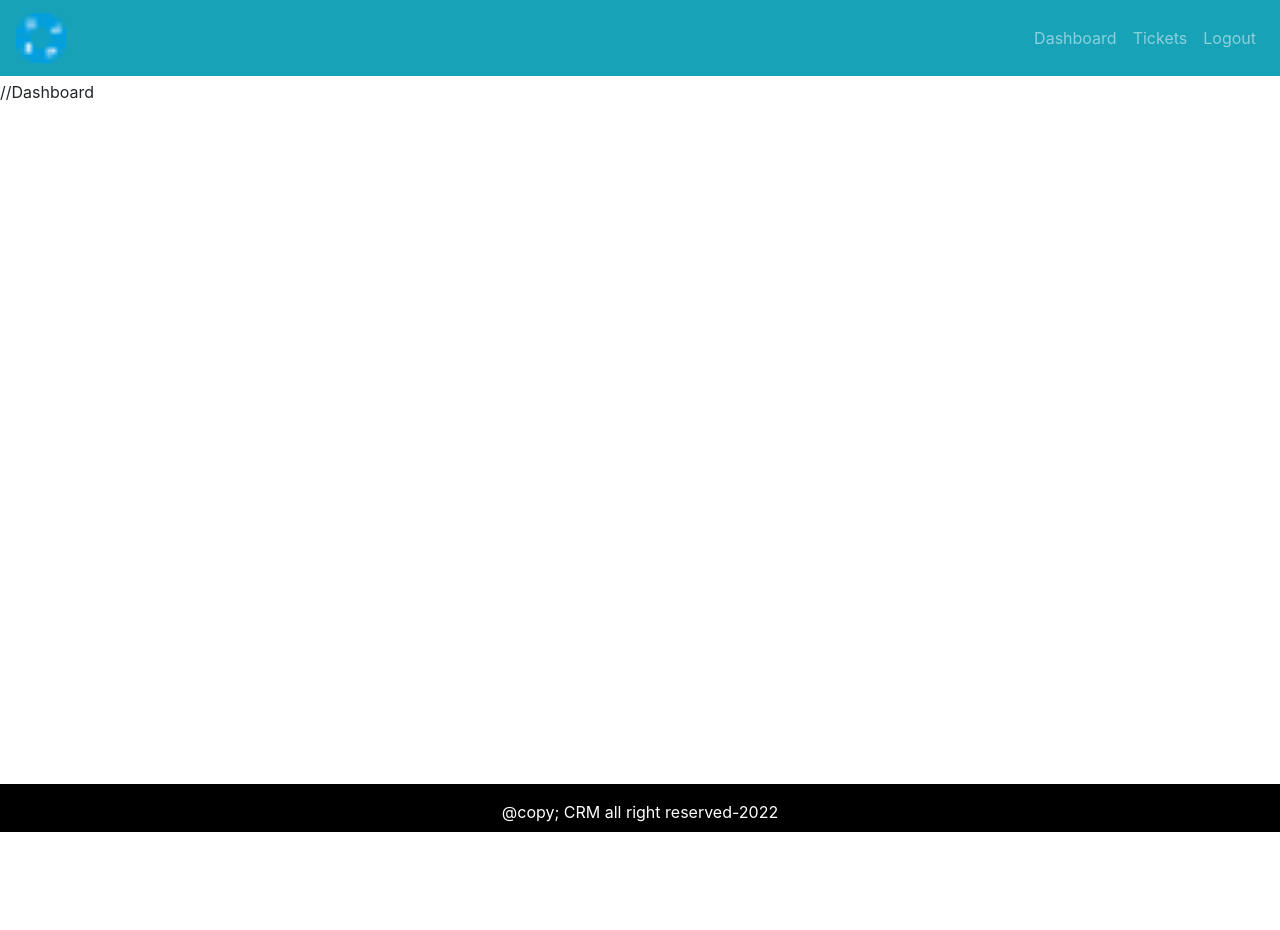
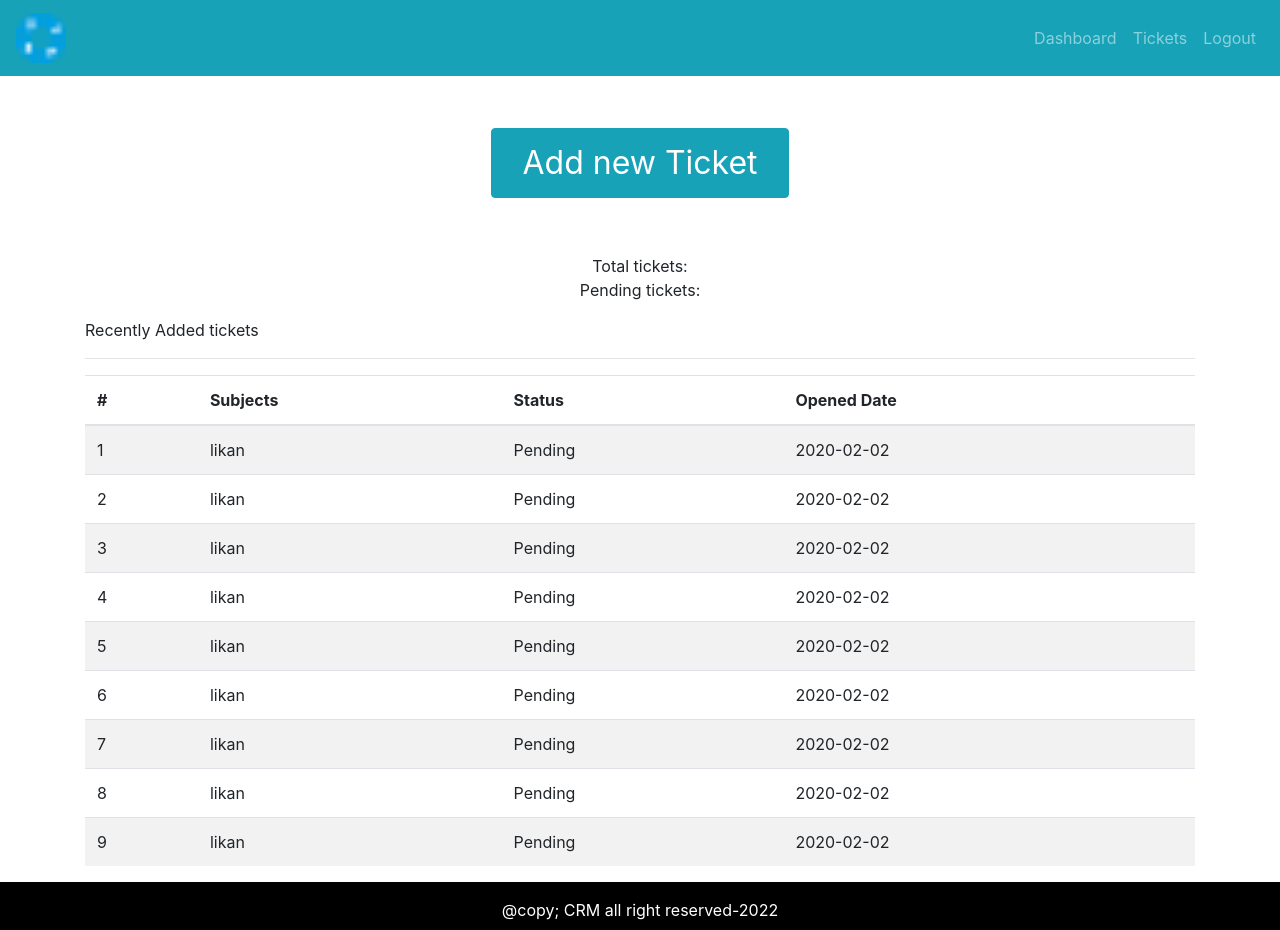
Before and after one commit to Likanstha/crm-frontend, a React (Create React App) app: page / in a window 1280 px wide. Before the commit the page ends 832 px from the top, so only its background shows below. Built offline with nearby package versions, Linux system fonts and the light colour scheme.

Commit message:
dashboard page added

```diff
--- a/src/App.js
+++ b/src/App.js
@@ -1,8 +1,9 @@
 
 import './App.css';
 import { DefaultLayout } from './layout/DefaultLayout';
+import { Entry } from './pages/entry/Entry.page';
+import {Dashboard} from './pages/dashboard/Dashboard.page';
 
-import { Entry } from './pages/entry/Entry.page';
 
 function App() {
   return (
@@ -10,7 +11,7 @@
     <div className='App'>
 
       <DefaultLayout>
-        //Dashboard
+        <Dashboard />
         </DefaultLayout>
       {/* <Entry /> */}
       </div>
--- /dev/null
+++ b/src/assets/data/dummy-tickets.json
@@ -0,0 +1,56 @@
+[
+    {
+        "id":1,
+        "subject":"likan",
+        "status": "Pending",
+        "addedAt":"2020-02-02"
+    },
+    {
+        "id":2,
+        "subject":"likan",
+        "status": "Pending",
+        "addedAt":"2020-02-02"
+    },
+    {
+        "id":3,
+        "subject":"likan",
+        "status": "Pending",
+        "addedAt":"2020-02-02"
+    },
+    {
+        "id":4,
+        "subject":"likan",
+        "status": "Pending",
+        "addedAt":"2020-02-02"
+    },
+    {
+        "id":5,
+        "subject":"likan",
+        "status": "Pending",
+        "addedAt":"2020-02-02"
+    },
+    {
+        "id":6,
+        "subject":"likan",
+        "status": "Pending",
+        "addedAt":"2020-02-02"
+    },
+    {
+        "id":7,
+        "subject":"likan",
+        "status": "Pending",
+        "addedAt":"2020-02-02"
+    },
+    {
+        "id":8,
+        "subject":"likan",
+        "status": "Pending",
+        "addedAt":"2020-02-02"
+    },
+    {
+        "id":9,
+        "subject":"likan",
+        "status": "Pending",
+        "addedAt":"2020-02-02"
+    }
+]
--- /dev/null
+++ b/src/components/ticket-table/TicketTable.comp.js
@@ -0,0 +1,31 @@
+import React from 'react'
+import { Table } from 'react-bootstrap'
+
+export const TicketTable = ({ tickets }) => {
+  return (
+    <Table striped boarded hover>
+      <thead>
+        <tr>
+          <th>#</th>
+          <th>Subjects</th>
+          <th>Status</th>
+          <th>Opened Date</th>
+        </tr>
+      </thead>
+      <tbody>
+        {tickets.length ?
+        tickets.map((row) =>(
+          <tr key={row.id}>
+            <td>{row.id}</td>
+            <td>{row.subject}</td>
+            <td>{row.status}</td>
+            <td>{row.addedAt}</td>
+          </tr>
+        )) : (
+        <td colSpan="4" className="text-center">No ticket to show</td>
+        )
+}
+      </tbody>
+    </Table>
+  )
+}
--- /dev/null
+++ b/src/pages/dashboard/Dashboard.page.js
@@ -0,0 +1,39 @@
+import React from 'react'
+import { Container, Row, Col, Button } from 'react-bootstrap'
+import { TicketTable } from '../../components/ticket-table/TicketTable.comp';
+import tickets from '../../assets/data/dummy-tickets.json';
+
+export const Dashboard = () =>{
+    return (
+        <Container>
+            <Row>
+                <Col className="text-center mt-5 mb-2">
+                    <Button
+                    variant="info"
+                    style={{fontSize:"2rem",padding:"10px 30px"}}
+                    >
+                        Add new Ticket
+                    </Button>
+
+                </Col>
+            </Row>
+            <Row>
+                <Col className="text-center mt-5 mb-2">
+                    <div> Total tickets: </div>
+                    <div> Pending tickets: </div>
+                </Col>
+            </Row>
+            <Row>
+                <Col className="text-left mt-2">
+                   Recently Added tickets
+                </Col>
+            </Row>
+            <hr/>
+            <Row>
+                <Col className="recent-ticket">
+                   <TicketTable  tickets={tickets}/>
+                </Col>
+            </Row>
+        </Container>
+    );
+};
```
